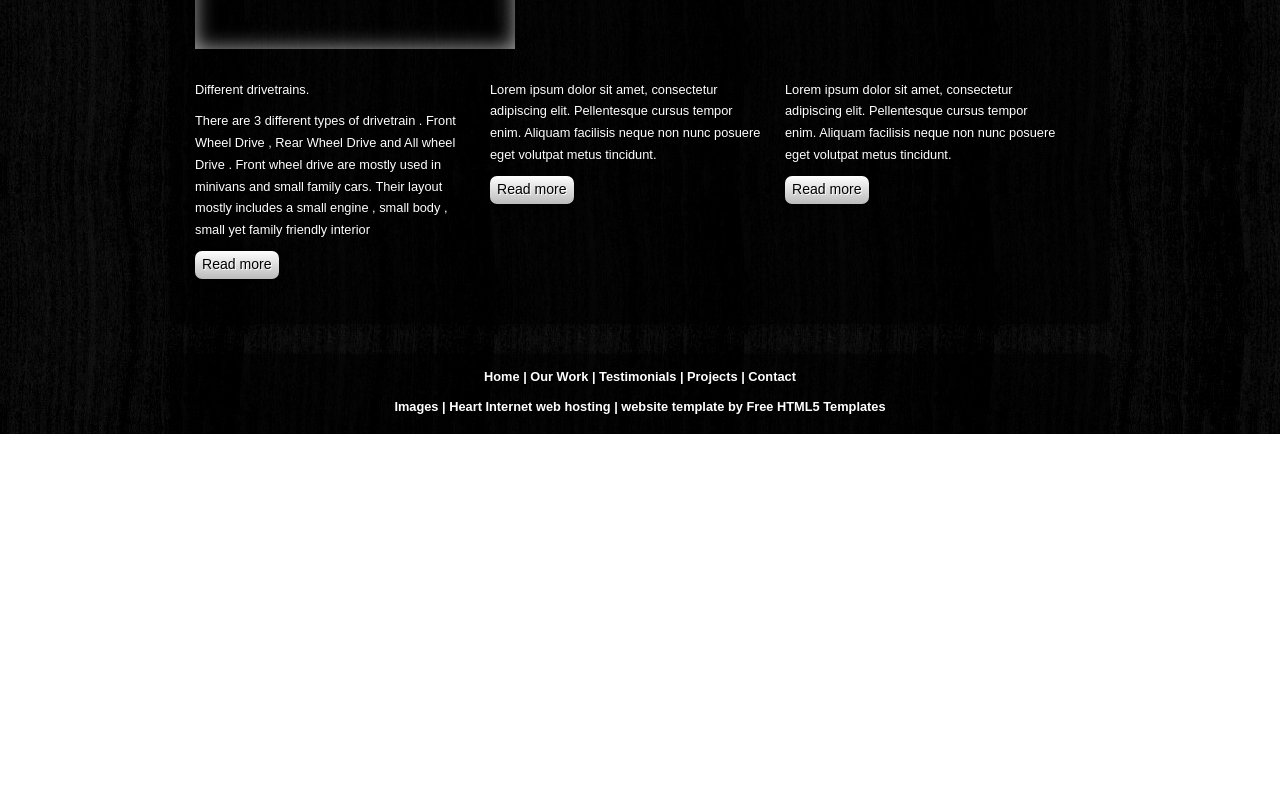
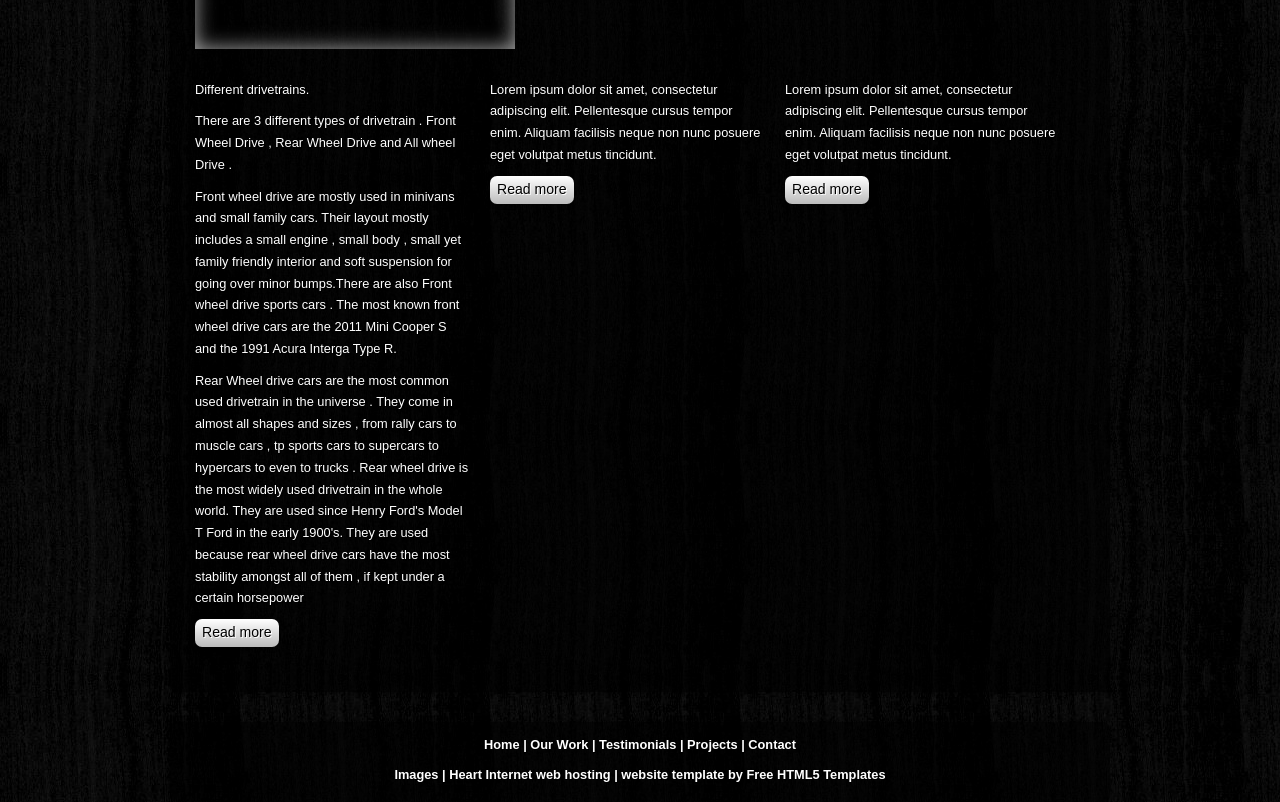
Before and after one commit to BlazingRotor24/BlazingRotor24.github.io, a plain HTML site: page index.html in a window 1280 px wide. Shown: the part 697-1499 px from the top of the page. Before the commit the page ends 1131 px from the top, so only its background shows below. Drawn offline with Linux system fonts and the light colour scheme.

Commit message:
Loads of paragraphh

```diff
--- a/index.html
+++ b/index.html
@@ -59,7 +59,12 @@
 
 		  <div class="content_container">
 		    <p>Different drivetrains.</p>
-		    <p>There are 3 different types of drivetrain . Front Wheel Drive , Rear Wheel Drive and All wheel Drive . Front wheel drive are mostly used in  minivans and small family cars. Their layout mostly includes a small engine , small body , small yet family friendly interior
+		    <p>There are 3 different types of drivetrain . Front Wheel Drive , Rear Wheel Drive and All wheel Drive .</p>
+		    <p> Front wheel drive are mostly used in  minivans and small family cars. Their layout mostly includes a small engine , small body , small yet family friendly interior and soft suspension for going over minor bumps.There are also Front wheel drive sports cars . The most  known front wheel drive cars are the 2011 Mini Cooper S and the 1991 Acura Interga Type R.
+		    </p>
+		    <p> Rear Wheel drive cars are the most common used drivetrain in the universe . They come in almost all shapes and sizes , from rally cars to  muscle cars , tp sports cars to supercars to hypercars to even to trucks . Rear wheel drive is the most widely used drivetrain in the whole world. They are used since Henry Ford's Model T Ford in the early 1900's. They are used because rear wheel drive cars have the most stability amongst all of them , if kept under a certain horsepower
+
+
 		  	<div class="button_small">
 		      <a href="#">Read more</a>
 		    </div><!--close button_small-->
```
